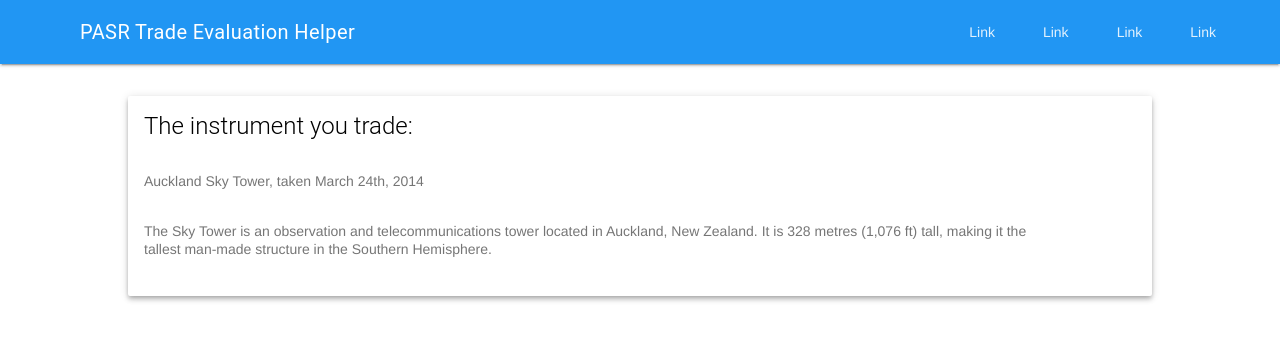
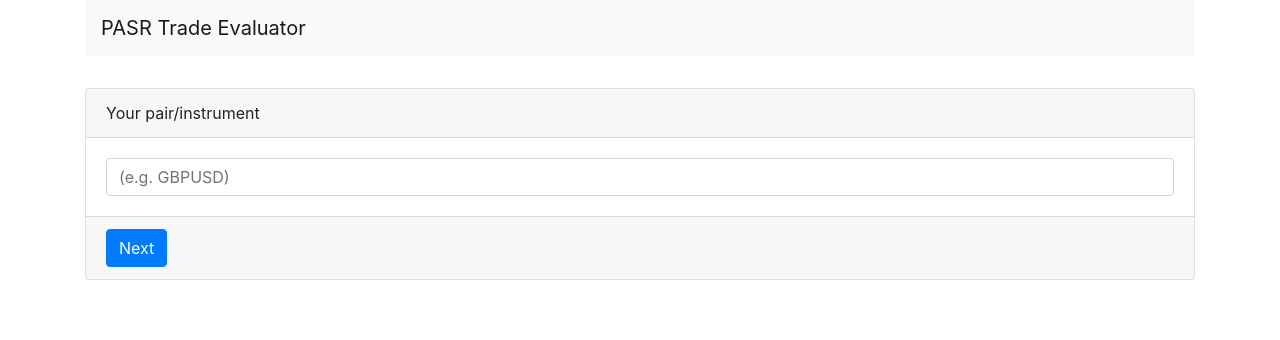
Before and after one commit to huatzhi/pasr-evaluation, a plain HTML site: page index.html in a window 1280 px wide. Drawn offline with nearby package versions, Linux system fonts and the light colour scheme.

Commit message:
switch to bootstrap + first page

```diff
--- a/app.css
+++ b/app.css
@@ -1,5 +1,5 @@
 .card-common {
-  width: 80%;
+  /* width: 80%; */
   margin: auto;
   margin-top: 2em;
 };
--- a/app.js
+++ b/app.js
@@ -1,8 +1,22 @@
 "use strict"
 
-let app = new IDBCursorWithValue({
+let vm = new Vue({
   el: "#app",
   data: {
-    page: "ask-pair"
+    // for debug
+    testData: "test data",
+
+    // for system
+    page: "step-1",
+
+    // for step 1
+    instrument: "",
+  },
+  methods: {
+    toSecondStep: (event) => {
+      console.log('current event', event);
+    }
   }
 });
+
+window.vm = vm;
--- a/index.html
+++ b/index.html
@@ -6,63 +6,56 @@
   <meta name="viewport" content="width=device-width, initial-scale=1.0">
   <meta http-equiv="X-UA-Compatible" content="ie=edge">
   <title>Trade Evaluator</title>
-  <link rel="stylesheet" href="https://fonts.googleapis.com/icon?family=Material+Icons">
-  <link rel="stylesheet" href="https://code.getmdl.io/1.3.0/material.blue-cyan.min.css">
+  <link rel="stylesheet" href="https://stackpath.bootstrapcdn.com/bootstrap/4.1.3/css/bootstrap.min.css" integrity="sha384-MCw98/SFnGE8fJT3GXwEOngsV7Zt27NXFoaoApmYm81iuXoPkFOJwJ8ERdknLPMO"
+    crossorigin="anonymous">
+
   <link rel="stylesheet" href="app.css">
-  <script defer src="https://code.getmdl.io/1.3.0/material.min.js"></script>
-  <script src="https://cdn.jsdelivr.net/npm/vue/dist/vue.js"></script>
-  <script src="app.js"></script>
+  <script src="https://code.jquery.com/jquery-3.3.1.slim.min.js" integrity="sha384-q8i/X+965DzO0rT7abK41JStQIAqVgRVzpbzo5smXKp4YfRvH+8abtTE1Pi6jizo"
+    crossorigin="anonymous"></script>
+  <script src="https://cdnjs.cloudflare.com/ajax/libs/popper.js/1.14.3/umd/popper.min.js" integrity="sha384-ZMP7rVo3mIykV+2+9J3UJ46jBk0WLaUAdn689aCwoqbBJiSnjAK/l8WvCWPIPm49"
+    crossorigin="anonymous"></script>
+  <script src="https://stackpath.bootstrapcdn.com/bootstrap/4.1.3/js/bootstrap.min.js" integrity="sha384-ChfqqxuZUCnJSK3+MXmPNIyE6ZbWh2IMqE241rYiqJxyMiZ6OW/JmZQ5stwEULTy"
+    crossorigin="anonymous"></script>
+  <script defer src="https://cdn.jsdelivr.net/npm/vue/dist/vue.js"></script>
+  <script defer src="app.js"></script>
 </head>
 
 <body>
-  <div class="mdl-layout mdl-js-layout mdl-layout--fixed-header">
-    <header class="mdl-layout__header">
-      <div class="mdl-layout__header-row">
-        <!-- Title -->
-        <span class="mdl-layout-title">PASR Trade Evaluation Helper</span>
-        <!-- Add spacer, to align navigation to the right -->
-        <div class="mdl-layout-spacer"></div>
-        <!-- Navigation. We hide it in small screens. -->
-        <nav class="mdl-navigation mdl-layout--large-screen-only">
-          <a class="mdl-navigation__link" href="">Link</a>
-          <a class="mdl-navigation__link" href="">Link</a>
-          <a class="mdl-navigation__link" href="">Link</a>
-          <a class="mdl-navigation__link" href="">Link</a>
+  <div class="container">
+    <nav class="navbar navbar-light bg-light">
+      <a class="navbar-brand" href="#">
+        PASR Trade Evaluator
+      </a>
     </nav>
+    <div id="app">
+      <div class="card card-common" v-if="page == 'step-1'" ref="step1">
+        <div class="card-header">
+          Your pair/instrument
         </div>
-    </header>
-    <div class="mdl-layout__drawer">
-      <span class="mdl-layout-title">PASR Trade Evaluation Helper</span>
-      <nav class="mdl-navigation">
-        <a class="mdl-navigation__link" href="">Link</a>
-        <a class="mdl-navigation__link" href="">Link</a>
-        <a class="mdl-navigation__link" href="">Link</a>
-        <a class="mdl-navigation__link" href="">Link</a>
-      </nav>
+        <div class="card-body">
+          <input class="form-control" type="text" v-model="instrument" placeholder="(e.g. GBPUSD)" @keyup.enter="toSecondStep">
+
         </div>
-    <main class="mdl-layout__content">
-      <div class="page-content">
-        <!-- CONTENT START -->
-        <div id="app">
-          <div class="mdl-card mdl-shadow--4dp card-common">
-            <div class="mdl-card__title">
-              <h2 class="mdl-card__title-text">The instrument you trade:</h2>
+        <div class="card-footer">
+          <button type="button" class="btn btn-primary" @click="toSecondStep">Next</button>
+        </div>
       </div>
 
-            <div class="mdl-card__supporting-text">
-              Auckland Sky Tower, taken March 24th, 2014
+      <div class="card card-common" v-if="page == 'example-card'" ref="example-card">
+        <div class="card-header">
+          Featured
         </div>
-            <div class="mdl-card__supporting-text">
-              The Sky Tower is an observation and telecommunications tower located in Auckland,
-              New Zealand. It is 328 metres (1,076 ft) tall, making it the tallest man-made structure
-              in the Southern Hemisphere.
+        <div class="card-body">
+          <h5 class="card-title">Special title treatment</h5>
+          <p class="card-text">With supporting text below as a natural lead-in to additional content.</p>
+          <a href="https://getbootstrap.com/docs/4.1/components/card/" class="btn btn-primary">Bootstrap Documentation for Card</a>
         </div>
       </div>
     </div>
-        <!-- CONTENT END -->
   </div>
-    </main>
-  </div>
+
+
+
 
 </body>
 
```
Lines whose indentation alone changed are shown as unchanged.
